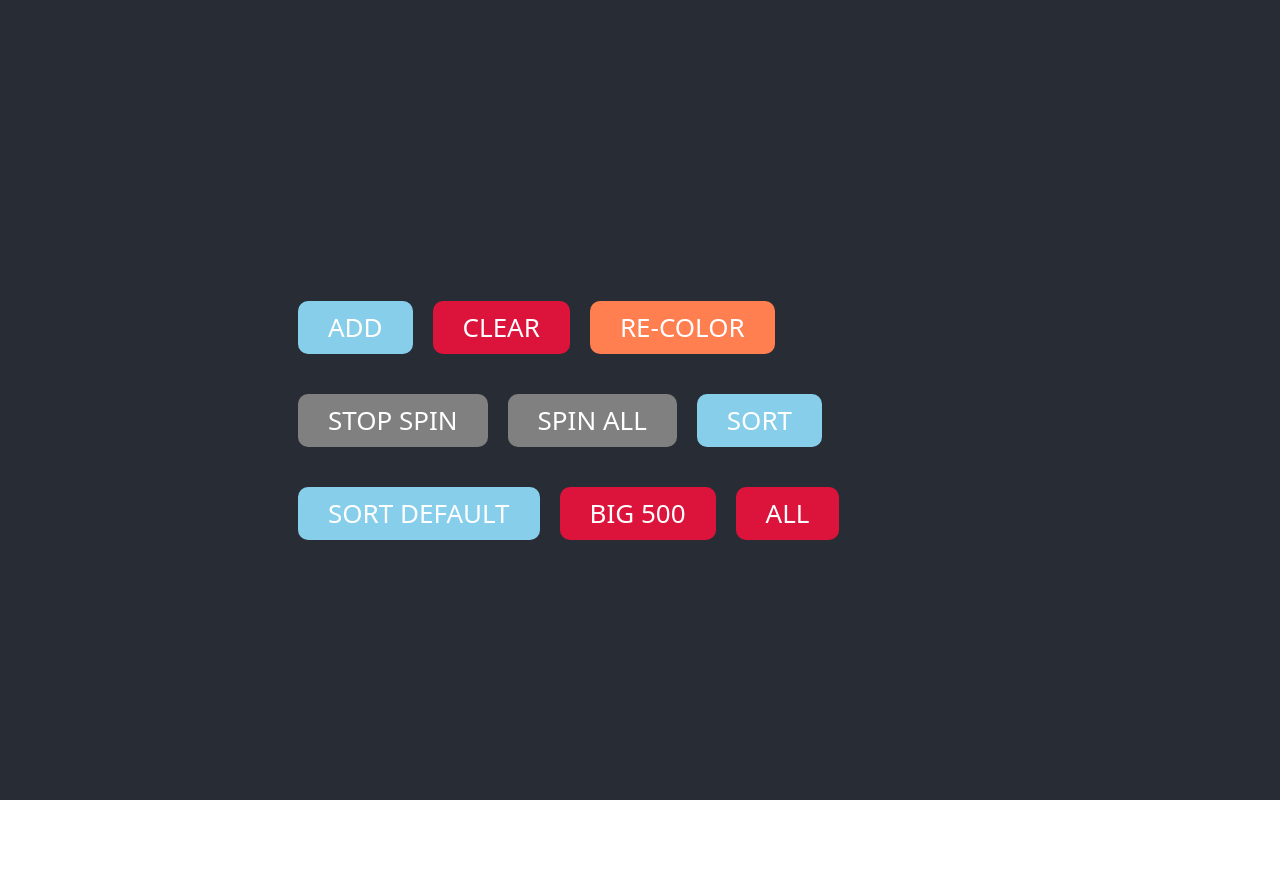
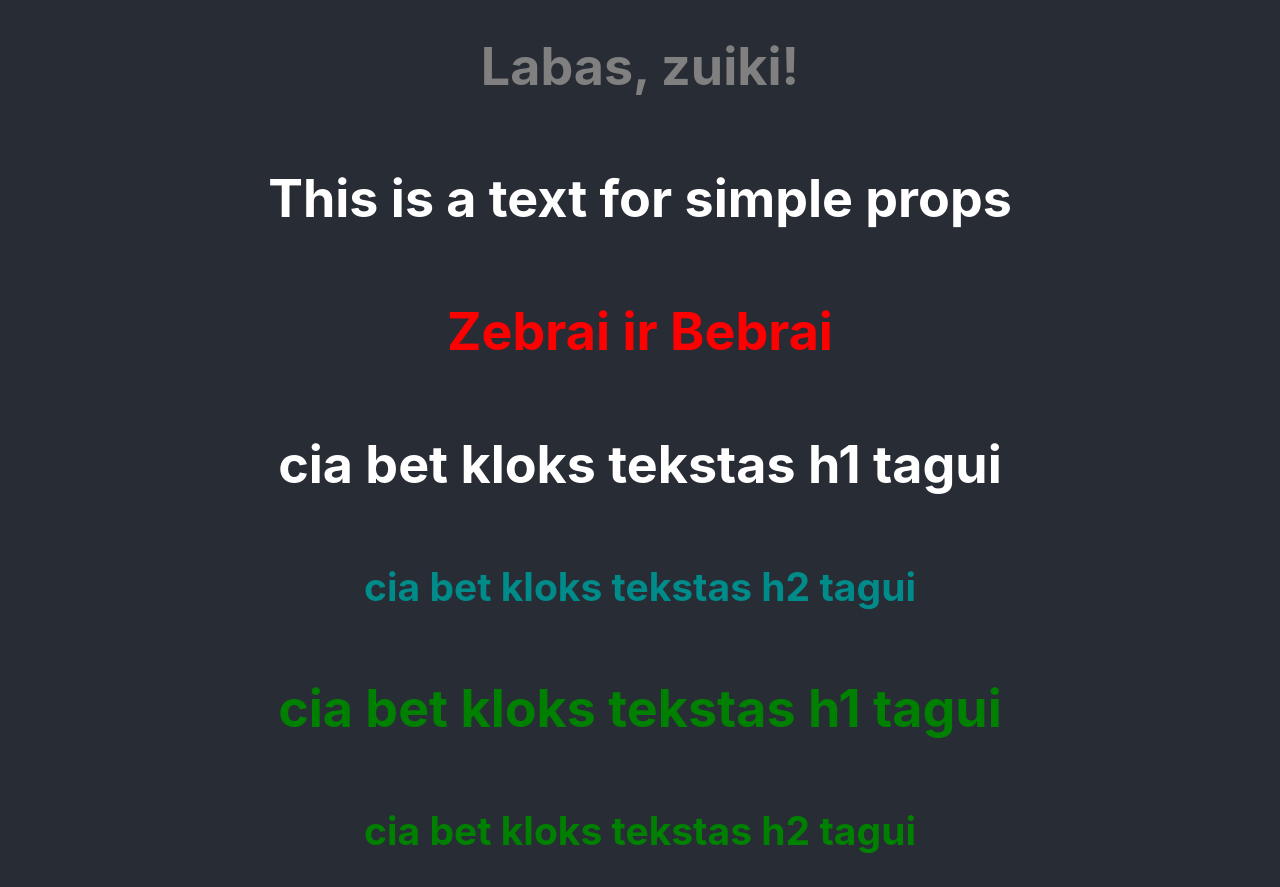
Before and after one commit to IngaGd/Didziapedziai, a React (Create React App) app in the folder r1/: page / in a window 1280 px wide. Before the commit the page ends 800 px from the top, so only its background shows below. Built offline with nearby package versions, Linux system fonts and the light colour scheme.

Commit message:
Homewrok 01-react base

```diff
--- a/r1/src/App.jsx
+++ b/r1/src/App.jsx
@@ -1,45 +1,25 @@
-
-import 'bootstrap/dist/css/bootstrap.min.css';
-import { useState } from 'react';
 import './App.scss';
-import AddButton from './Components/010/Buttons/AddButton';
-import ClearButton from './Components/010/Buttons/ClearButton';
-import ColorButton from './Components/010/Buttons/ColorButton';
-import StopSpinButton from './Components/010/Buttons/StopSpinButton';
-import SpinAllButton from './Components/010/Buttons/SpinAllButton';
-import SortButton from './Components/010/Buttons/SortButton';
-import Sq from './Components/010/Sq';
-import DefaultSortButton from './Components/010/Buttons/DefaultSortButton';
-import Filter500Button from './Components/010/Buttons/Filter500Button';
-import ShowAllButton from './Components/010/Buttons/ShowAllButton';
-
+import LabasZuiki from './Homeworks/01-React-base/LabasZuiki';
+import SimpleProps from './Homeworks/01-React-base/SimpleProps';
+import Task4 from './Homeworks/01-React-base/Task4';
+import Task5 from './Homeworks/01-React-base/Task5';
+import ZebraiBebrai from './Homeworks/01-React-base/ZebraiBebrai';
 
 
 function App() {
 
-    const [sq, setSq] = useState([]); //upliftintas state'as
 
     return (
         <div className="App">
             <header className="App-header">
-
-                <div className="sq-bin">
-                    {
-                        sq.map((s, i) => s.show ? <Sq key={i} s={s} i={i} setSq={setSq} /> : null)
-                    }
-                </div>
-                <div className="sq-bin">
-                    <AddButton setSq={setSq} classes='blue'/>
-                    <ClearButton setSq={setSq} classes="red"/>
-                    <ColorButton setSq={setSq} classes="coral" />
-                    <StopSpinButton setSq={setSq} classes=""/>
-                    <SpinAllButton setSq={setSq} classes=""/>
-                    <SortButton setSq={setSq} classes="blue"/>
-                    <DefaultSortButton setSq={setSq} classes="blue"/>
-                    <Filter500Button setSq={setSq} classes="red"/>
-                    <ShowAllButton setSq={setSq} classes="red"/>
-                </div>
-
+                <LabasZuiki/>
+                <SimpleProps text={'This is a text for simple props'}/>
+                <ZebraiBebrai setColor='2'/>
+                <Task4 props1 = 'cia bet kloks tekstas h1 tagui' props2 = 'cia bet kloks tekstas h2 tagui'/>
+                <Task5 props1 = 'cia bet kloks tekstas h1 tagui'
+                props2 = 'cia bet kloks tekstas h2 tagui'
+                color = 'green'
+                />
             </header>
         </div>
     );
--- a/r1/src/Components/jb/Animal.jsx
+++ b/r1/src/Components/jb/Animal.jsx
@@ -2,7 +2,7 @@ import rand from '../../Functions/rand';
 import ShowName from './ShowName';
 
 function Animal({color, animalName, h1Class}) { //kad zinoti, kas perduodama, susirasom
-    //const fox = <u>FOX number: {rand(100, 199)}</u>;
+    //const fox = <u>FOX number: {rand(100, 199)}</u>; // u - elementu kurimas
     //const labas = <i>Labas</i>;
 
     //galime apsirasyti kintamuosius ir {} - js metodus
--- /dev/null
+++ b/r1/src/Homeworks/01-React-base/LabasZuiki.jsx
@@ -0,0 +1,10 @@
+function LabasZuiki() {
+    return (
+        <>
+            <h1 style={{color: 'grey'}}>Labas, zuiki!</h1>
+        </>
+
+    )
+}
+
+export default LabasZuiki;
--- /dev/null
+++ b/r1/src/Homeworks/01-React-base/SimpleProps.jsx
@@ -0,0 +1,9 @@
+function SimpleProps({text}) {
+    return (
+        <>
+        <h1>{text}</h1>
+        </>
+    )
+}
+
+export default SimpleProps;
--- /dev/null
+++ b/r1/src/Homeworks/01-React-base/Task4.jsx
@@ -0,0 +1,12 @@
+function Task4({props1, props2}) {
+
+
+    return (
+        <>
+        <h1>{props1}</h1>
+        <h2>{props2}</h2>
+        </>
+    )
+}
+
+export default Task4;
--- /dev/null
+++ b/r1/src/Homeworks/01-React-base/Task5.jsx
@@ -0,0 +1,12 @@
+function Task5({props1, props2, color}) {
+
+
+    return (
+        <>
+        <h1 style={{color: color}}>{props1}</h1>
+        <h2 style={{color: color}}>{props2}</h2>
+        </>
+    )
+}
+
+export default Task5;
--- /dev/null
+++ b/r1/src/Homeworks/01-React-base/ZebraiBebrai.jsx
@@ -0,0 +1,14 @@
+function ZebraiBebrai({setColor}) {
+
+    const coloring = () => {
+       return setColor === '1' ? 'blue' : setColor === '2' ? 'red' : 0;
+    }
+
+    return (
+        <>
+        <h1 style={{color: coloring()}}>Zebrai ir Bebrai</h1>
+        </>
+    )
+}
+
+export default ZebraiBebrai;
--- a/r1/src/index.js
+++ b/r1/src/index.js
@@ -1,12 +1,8 @@
-import React from 'react';
 import ReactDOM from 'react-dom/client';
 import './index.css';
 import App from './App';
-import reportWebVitals from './reportWebVitals';
 
 const root = ReactDOM.createRoot(document.getElementById('root'));
 root.render(
-  <React.StrictMode>
     <App />
-  </React.StrictMode>
 );
```
Also changed, not shown: r1/src/010.jsx (added, +49 -0 lines).
